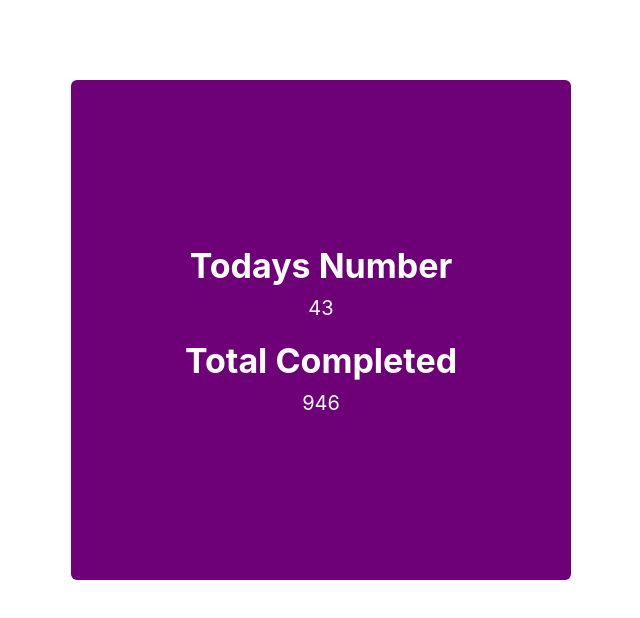
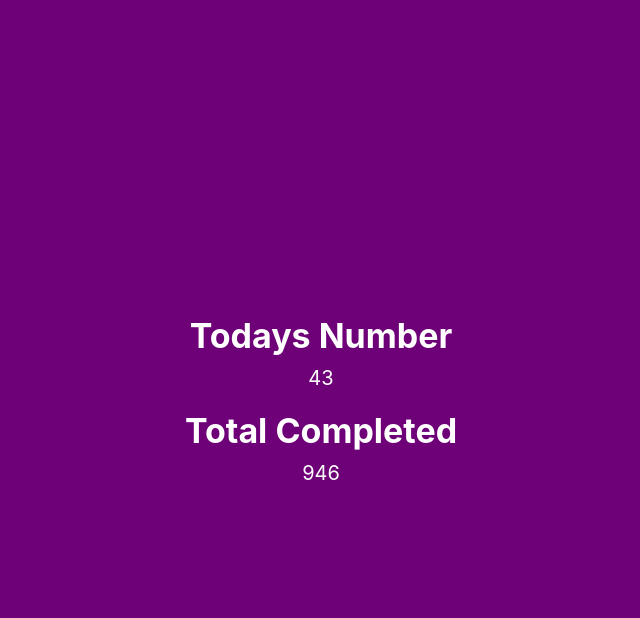
Before and after one commit to colbyw84/colbyw84.github.io, a React (Create React App) app: page / in a window 1280 px wide. Shown: the top 618 px of the page, without its empty margins (319-959 px from the left). Built offline with nearby package versions, Linux system fonts and the light colour scheme.

Commit message:
full screen

```diff
--- a/src/App.css
+++ b/src/App.css
@@ -3,12 +3,9 @@
 }
 
 .App .container {
-  width: 500px;
-  height: 500px;
+  width: 100%;
+  height: 100vh;
   background-color: rgb(110, 0, 120);
-  border-radius: 6px;
-  margin: auto;
-  margin-top: 80px;
   display: flex;
   justify-content: center;
   align-items: center;
```
